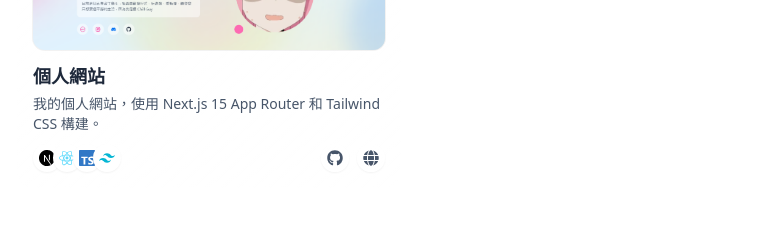
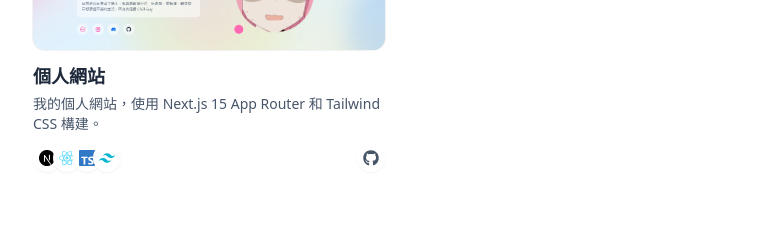
Before and after one commit to MapleML/about-ML, a Next.js app: page / in a window 1280 px wide. Shown: the part 2698-2932 px from the top of the page, without its empty margins (15-789 px from the left). Built offline with nearby package versions, Linux system fonts and the light colour scheme.

Commit message:
added code

```diff
--- a/components/sections/Code.tsx
+++ b/components/sections/Code.tsx
@@ -1,7 +1,7 @@
 // components/sections/Code.tsx
 "use client";
 
-import { FaGithub, FaGlobe } from "react-icons/fa";
+import { FaGithub } from "react-icons/fa";
 import {
   SiNextdotjs,
   SiReact,
@@ -41,12 +41,7 @@ export default function Code() {
         {
           icon: <FaGithub className="size-4" />,
           label: "Source",
-          href: "https://github.com/yourusername/portfolio",
-        },
-        {
-          icon: <FaGlobe className="size-4" />,
-          label: "Live",
-          href: "https://your-portfolio.com",
+          href: "https://github.com/Ynoob87/about-small",
         },
       ],
     },
```
